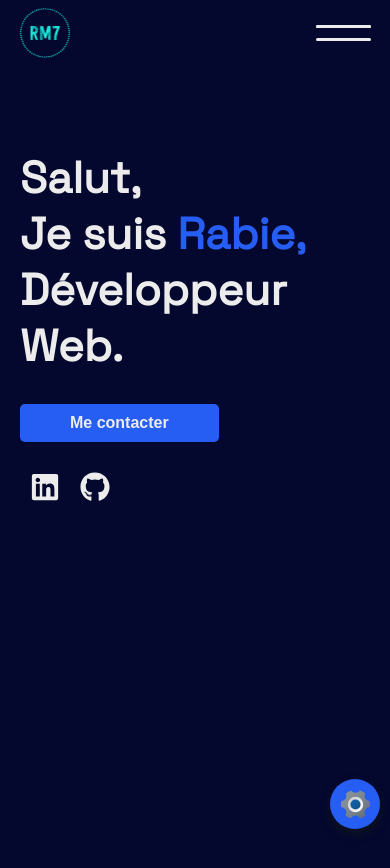
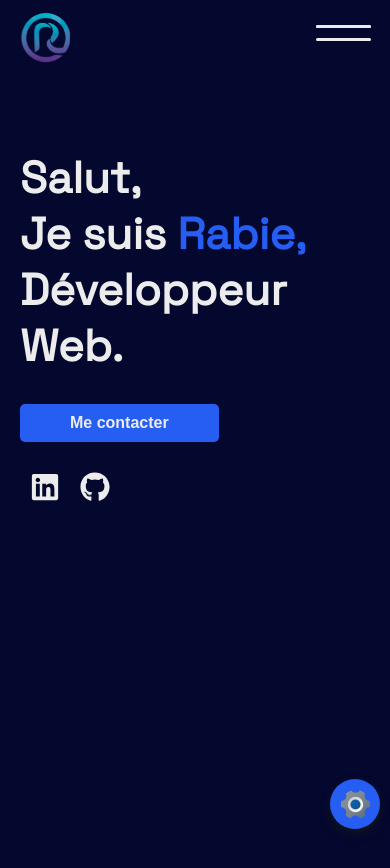
Before and after one commit to mena0018/Portfolio, a React (Create React App) app: page / in a window 390 px wide. Shown: the top 868 px of the page. Built offline with nearby package versions, Linux system fonts and the light colour scheme.

Commit message:
Implémentation d'un nouveau logo

```diff
--- a/src/components/Navbar/Navbar.css
+++ b/src/components/Navbar/Navbar.css
@@ -1,4 +1,4 @@
-.nav {
+.nav-container {
    max-width: 1200px;
    margin-left: auto;
    margin-right: auto;
@@ -39,7 +39,7 @@ nav {
 .item-nav:first-child {
    margin-right: auto;
    width: 85px;
-   margin-top: 10px;
+   margin-top: 1em;
 }
 
 .nav-link {
@@ -71,14 +71,7 @@ nav {
 }
 
 .logo {
-   position: fixed;
-   top: 8px;
-   left: 5%;
-   width: 50px;
-   height: 50px;
    display: none;
-   z-index: calc(var(--z-fixed) + 1);
-   cursor: pointer;
 }
 
 /* RESPONSIVE MENU */
@@ -124,8 +117,19 @@ nav {
 
 
 @media screen and (max-width: 700px) {
-   .btn-responsive-menu, .logo {
+   .btn-responsive-menu {
       display: block;
+   }
+
+   .logo {
+      display: block;
+      position: fixed;
+      top: 12px;
+      left: 5%;
+      width: 50px;
+      height: 50px;
+      z-index: calc(var(--z-fixed) + 1);
+      cursor: pointer;
    }
 
    .btn-responsive-menu.active .liste-nav {
--- a/src/components/Navbar/Navbar.tsx
+++ b/src/components/Navbar/Navbar.tsx
@@ -3,7 +3,7 @@ import { Context } from "../../context/langContext";
 import "./Navbar.css";
 import { navbarData } from "../../constants/navbar";
 import ProgressBar from '../ProgressBar/ProgressBar';
-import logo from "../../img/icones/logo/logo2.webp"
+import logo from "../../img/icones/logo/logoR.webp"
 
 
 export default function Navbar() {
@@ -16,8 +16,8 @@ export default function Navbar() {
   return (
     <>
       <ProgressBar />
-      <div className="nav">
-        <nav className="nav">
+      <div className="nav-container">
+        <nav>
 
           <ul onClick={btnClick}
             className={`liste-nav ${isActive ? "active" : ""}`}>
```
Also changed, not shown: src/img/icones/logo/logoR.webp (added).
